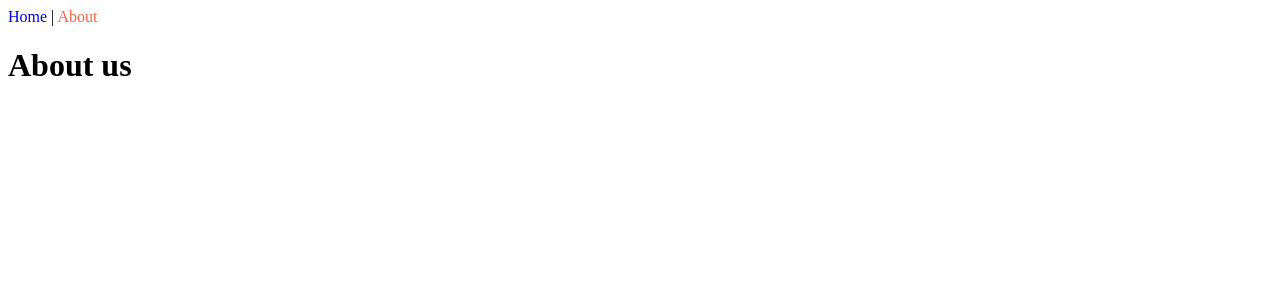
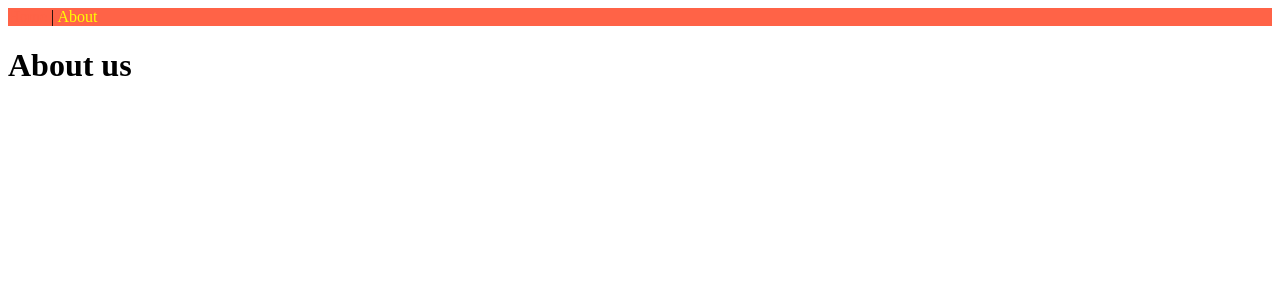
Before and after one commit to LifeFi/reactjs-w10-nextjs-start, a Next.js app: page /about in a window 1280 px wide. Shown: the top 300 px of the page. Built offline with nearby package versions, Linux system fonts and the light colour scheme.

Commit message:
1.5 style jsx

```diff
--- a/components/NavBar.js
+++ b/components/NavBar.js
@@ -1,30 +1,31 @@
 import Link from "next/link";
 import { useRouter } from "next/router";
-import styles from "./NavBar.module.css";
 
 export default function NavBar() {
   const router = useRouter();
-  console.log(router);
 
   return (
     <nav>
-      <Link
-        className={`${styles.link} ${
-          router.pathname === "/" ? styles.active : ""
-        }`}
-        href="/"
-      >
-        Home
+      <Link legacyBehavior href="/">
+        <a className={router.pathname === "/" ? "active" : null}>Home</a>
       </Link>
       <span> | </span>
-      <Link
-        className={`${styles.link} ${
-          router.pathname === "/about" ? styles.active : ""
-        }`}
-        href="/about"
-      >
-        About
+      <Link legacyBehavior href="/about">
+        <a className={router.pathname === "/about" ? "active" : null}>About</a>
       </Link>
+      <style jsx>{`
+        nav {
+          background-color: tomato;
+        }
+
+        a {
+          text-decoration: none;
+          color: tomato;
+        }
+        .active {
+          color: yellow;
+        }
+      `}</style>
     </nav>
   );
 }
--- a/components/NavBar.module.css
+++ /dev/null
@@ -1,13 +0,0 @@
-.nav {
-  display: flex;
-  justify-content: space-between;
-  background-color: tomato;
-}
-
-.link {
-  text-decoration: none;
-}
-
-.active {
-  color: tomato;
-}
```
